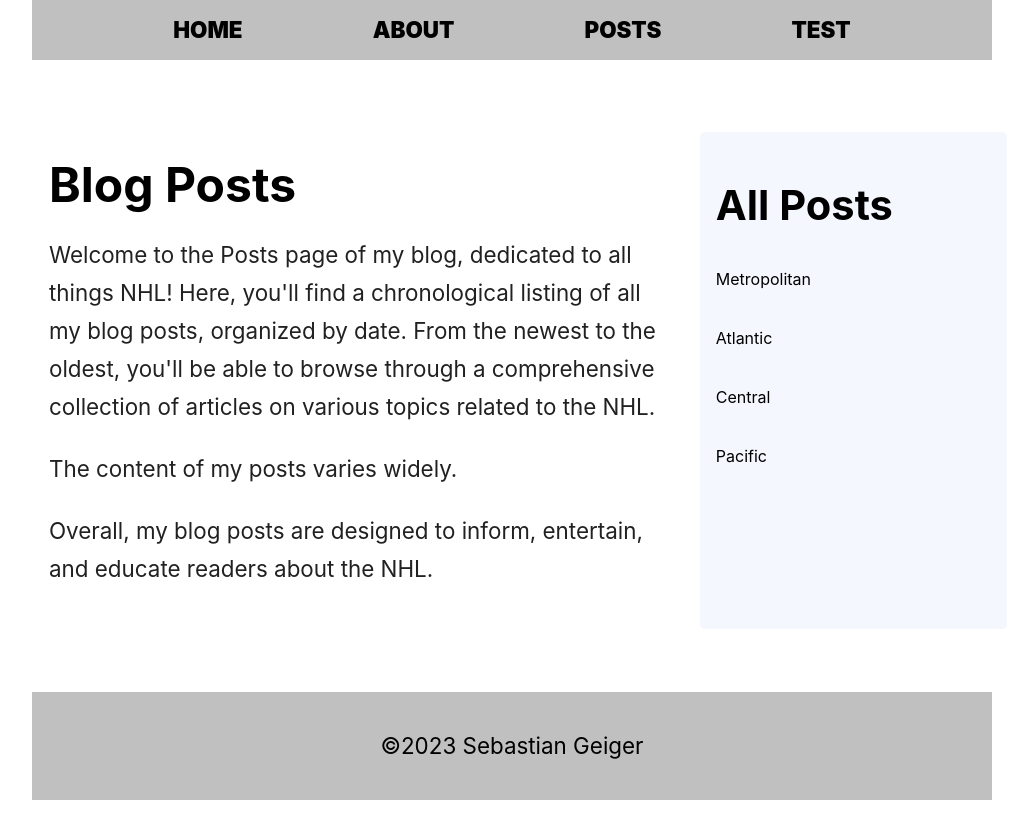
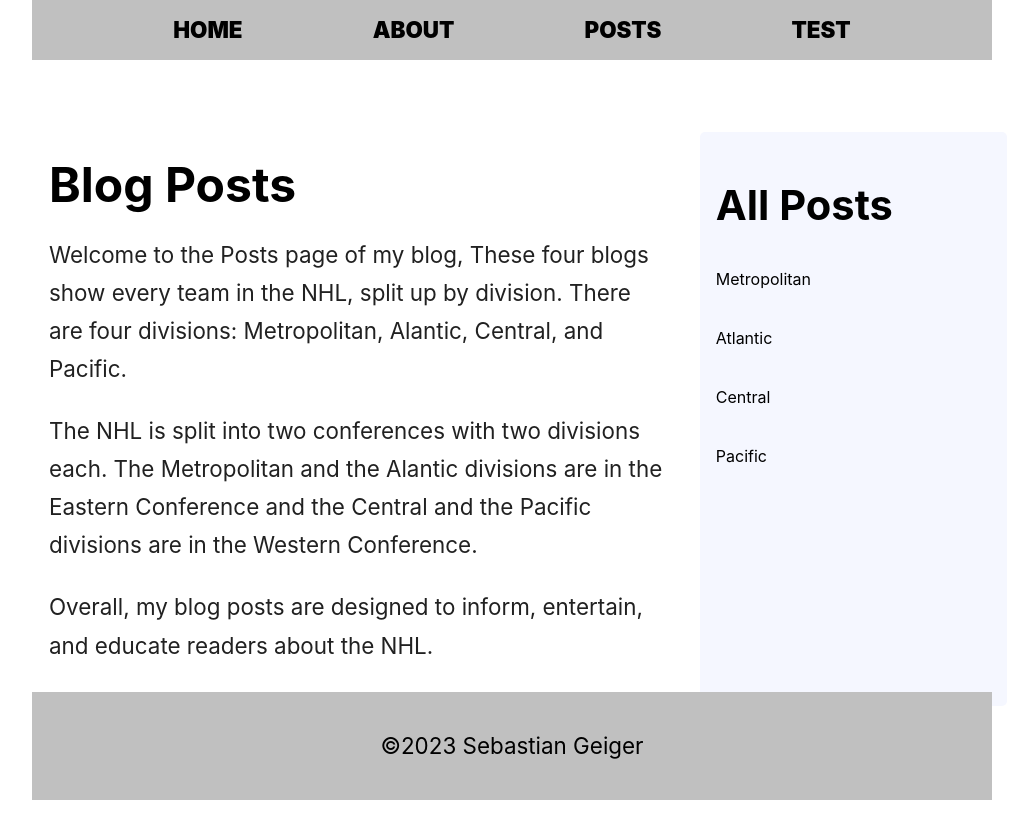
Before and after one commit to sebasgeiger/framework, a SvelteKit app: page /posts in a window 1280 px wide. Shown: the whole page, without its empty margins (128-1151 px from the left). Before the commit the page ends 800 px from the top, so only its background shows below. Built offline with nearby package versions, Linux system fonts and the light colour scheme.

Commit message:
edited post text

```diff
--- a/src/routes/posts/+page.svelte
+++ b/src/routes/posts/+page.svelte
@@ -5,8 +5,8 @@
 <div class="container">
   <article>
     <h1>Blog Posts</h1>
-    <p>Welcome to the Posts page of my blog, dedicated to all things NHL! Here, you'll find a chronological listing of all my blog posts, organized by date. From the newest to the oldest, you'll be able to browse through a comprehensive collection of articles on various topics related to the NHL.</p>
-    <p>The content of my posts varies widely.</p>
+    <p>Welcome to the Posts page of my blog, These four blogs show every team in the NHL, split up by division. There are four divisions: Metropolitan, Alantic, Central, and Pacific.</p>
+    <p>The NHL is split into two conferences with two divisions each. The Metropolitan and the Alantic divisions are in the Eastern Conference and the Central and the Pacific divisions are in the Western Conference.</p>
     <p>Overall, my blog posts are designed to inform, entertain, and educate readers about the NHL.</p>
   </article>
   <aside>
```
